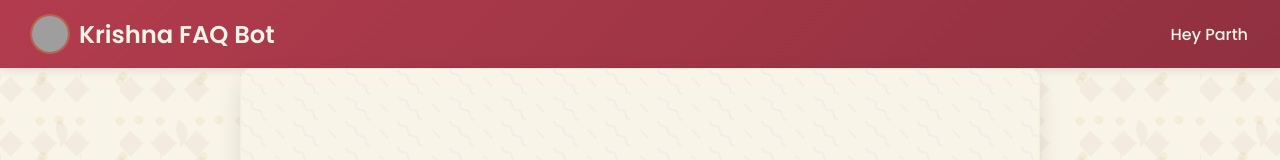
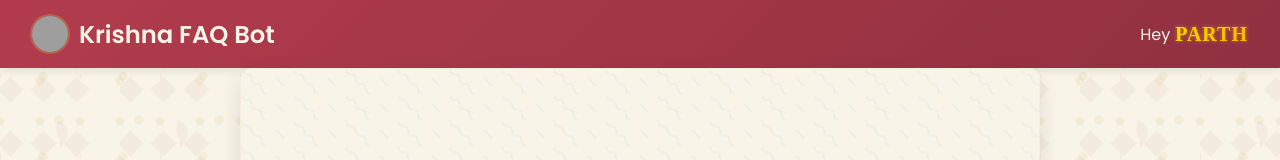
Before and after one commit to 1Coder-Shivam/faq-chatbot-app, a React (Vite) app in the folder faq-chat-bot-frontend/: page / in a window 1280 px wide. Shown: the top 160 px of the page. Built offline with nearby package versions, Linux system fonts and the light colour scheme; grey boxes are pictures that could not be loaded.

Commit message:
frontend fixed css

```diff
--- a/faq-chat-bot-frontend/src/App.css
+++ b/faq-chat-bot-frontend/src/App.css
@@ -55,9 +55,27 @@
 }
 
 .user-greeting {
-  font-weight: 500;
-  color: var(--text-light);
+  display: flex;
+  align-items: center;
+  gap: 5px;
 }
+
+.username-highlight {
+  font-size: 125%;
+  font-weight: 800;
+  color: #fff; /* White base for better contrast */
+  position: relative;
+  display: inline-block;
+  text-transform: uppercase;
+  letter-spacing: 1px;
+  background: linear-gradient(to right, #ffd700, #ffb700);
+  -webkit-background-clip: text;
+  background-clip: text;
+  color: transparent;
+  filter: drop-shadow(0 0 2px rgba(255, 215, 0, 0.5));
+  font-family: 'Righteous', cursive;
+}
+
 
 .welcome-screen {
   text-align: center;
--- a/faq-chat-bot-frontend/src/components/Navbar.jsx
+++ b/faq-chat-bot-frontend/src/components/Navbar.jsx
@@ -14,7 +14,7 @@
         <img src={krishnaIcon} alt="Krishna Icon" className="krishna-icon" />
         <span>Krishna FAQ Bot</span>
       </div>
-      <div className="user-greeting">Hey {userName}</div>
+      <div className="user-greeting">Hey <span className="username-highlight">{userName}</span></div>
     </nav>
   );
 };
```
